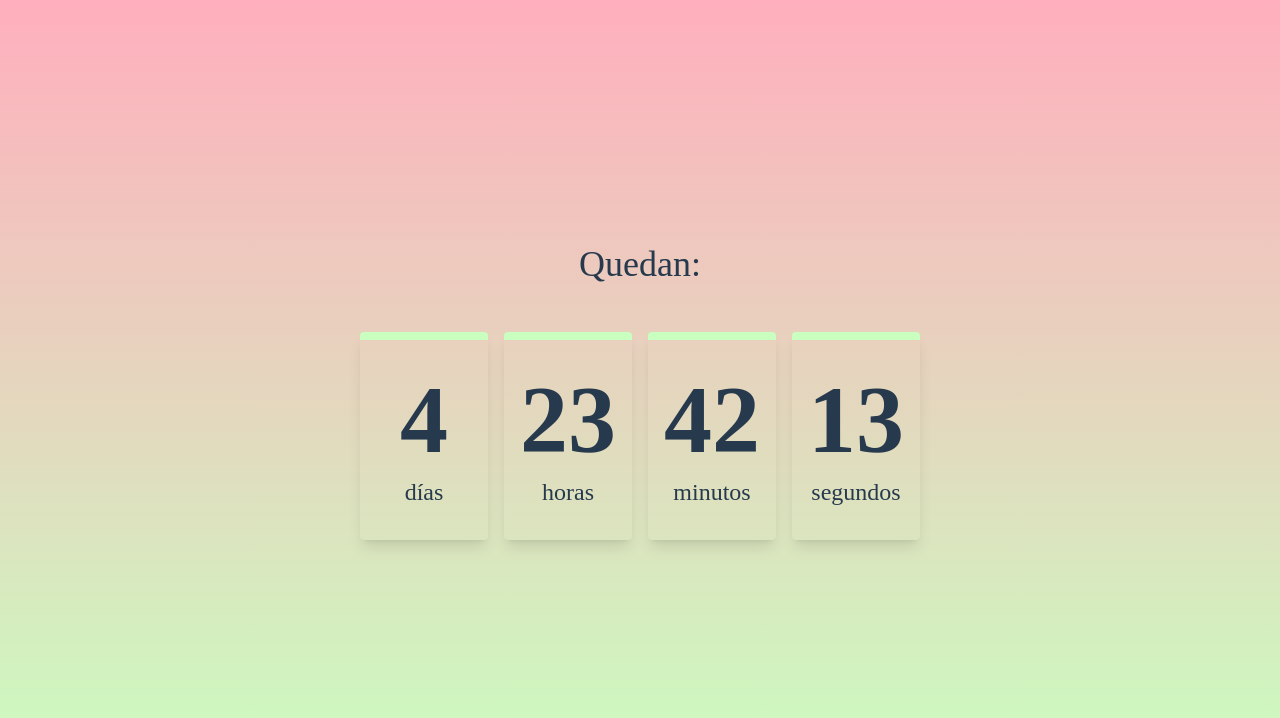
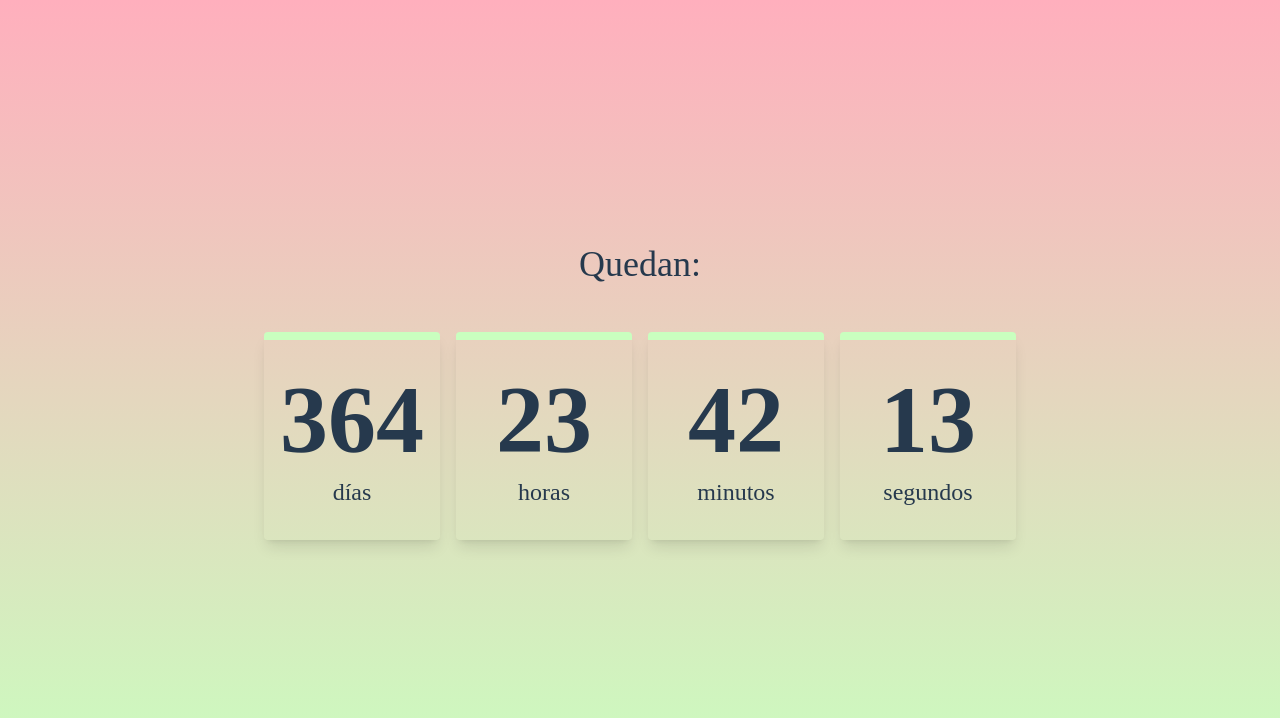
Before and after one commit to eMartin94/happy-birthday-carla, a React (Vite) app: page / in a window 1280 px wide. Shown: the top 718 px of the page. Built offline with nearby package versions, Linux system fonts and the light colour scheme; a web font is replaced by a local one.

Commit message:
test date

```diff
--- a/src/components/CountdownTimer.jsx
+++ b/src/components/CountdownTimer.jsx
@@ -26,7 +26,7 @@ const CountdownTimer = () => {
   useEffect(() => {
     const calculateCountdown = () => {
       const currentDate = new Date();
-      const birthday = '-09-25T00:00:00';
+      const birthday = '-09-19T00:00:00';
       const targetDate = new Date(`${currentDate.getFullYear()}${birthday}`);
       const oneDay = 1000 * 60 * 60 * 24;
       const timeRemaining = targetDate - currentDate;
```
